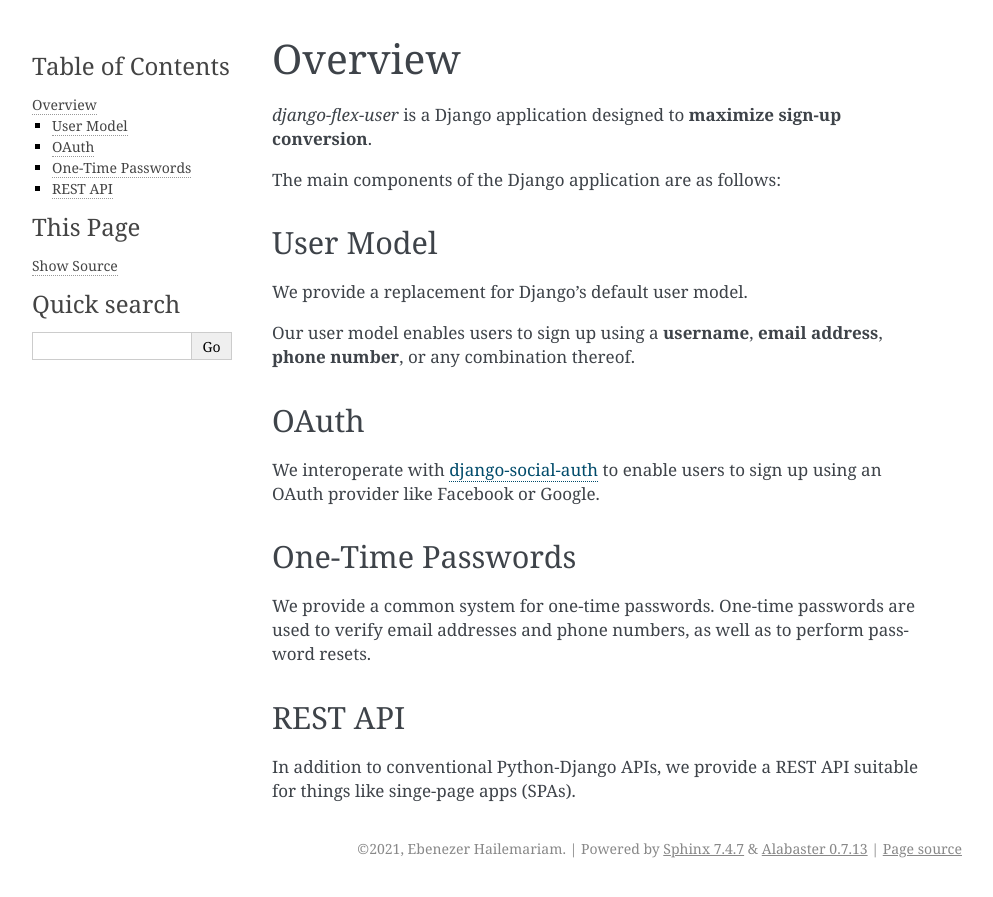
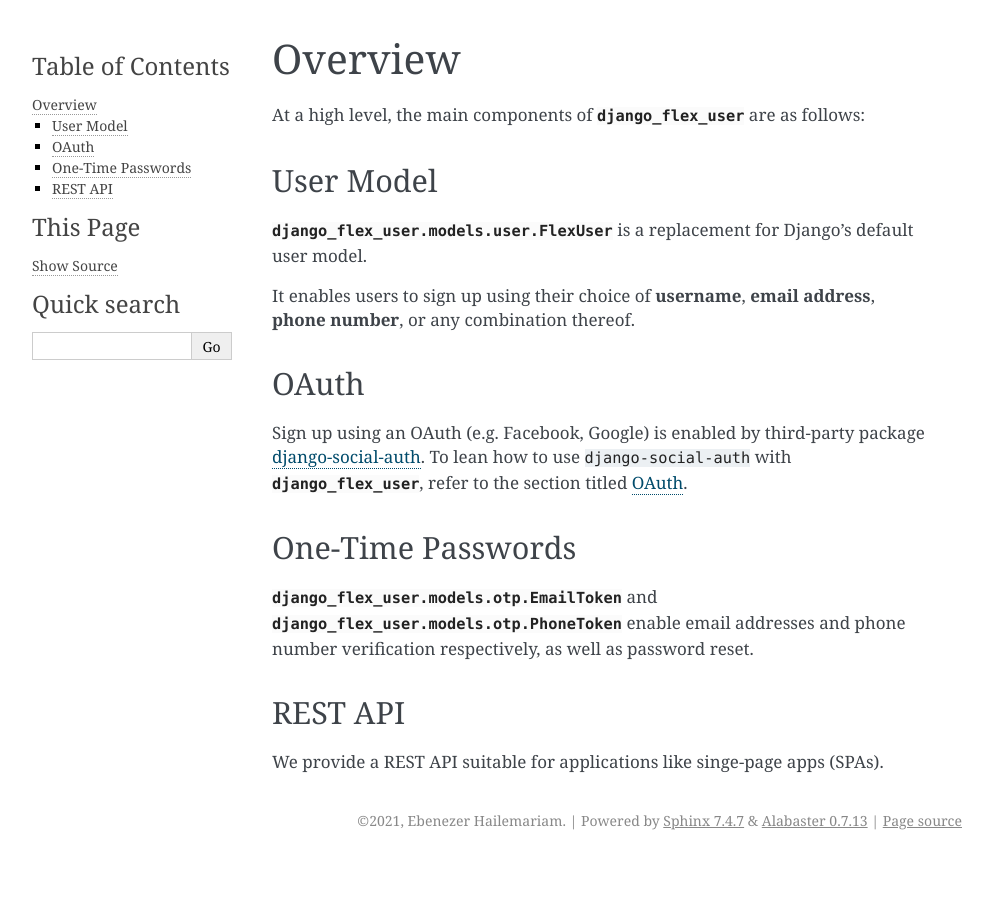
Before and after one commit to ebenh/django-flex-user, a Sphinx documentation site: the page built from docs/source/overview.rst, in a window 1280 px wide. Shown: the top 897 px of the page, without its empty margins (148-1141 px from the left). Built offline with Sphinx 7.4.7, drawn with Linux system fonts in a browser that asks for light colours.

Commit message:
Updating documentation

```diff
--- a/docs/source/overview.rst
+++ b/docs/source/overview.rst
@@ -1,31 +1,30 @@
 Overview
 ========
 
-`django-flex-user` is a Django application designed to **maximize sign-up conversion**.
-
-The main components of the Django application are as follows:
+At a high level, the main components of :mod:`django_flex_user` are as follows:
 
 User Model
 ##########
 
-We provide a replacement for Django's default user model.
+:class:`django_flex_user.models.user.FlexUser` is a replacement for Django's default user model.
 
-Our user model enables users to sign up using a **username**, **email address**, **phone number**, or any combination
+It enables users to sign up using their choice of **username**, **email address**, **phone number**, or any combination
 thereof.
 
 OAuth
 #####
 
-We interoperate with `django-social-auth <https://pypi.org/project/django-social-auth/>`_ to enable users to sign up
-using an OAuth provider like Facebook or Google.
+Sign up using an OAuth (e.g. Facebook, Google) is enabled by third-party package
+`django-social-auth <https://pypi.org/project/django-social-auth/>`_.  To lean how to use ``django-social-auth`` with
+:mod:`django_flex_user`, refer to the section titled :doc:`oauth`.
 
 One-Time Passwords
 ##################
 
-We provide a common system for one-time passwords. One-time passwords are used to verify email addresses and phone
-numbers, as well as to perform password resets.
+:class:`django_flex_user.models.otp.EmailToken` and :class:`django_flex_user.models.otp.PhoneToken` enable email
+addresses and phone number verification respectively, as well as password reset.
 
 REST API
 ########
 
-In addition to conventional Python-Django APIs, we provide a REST API suitable for things like singe-page apps (SPAs).
+We provide a REST API suitable for applications like singe-page apps (SPAs).
```
